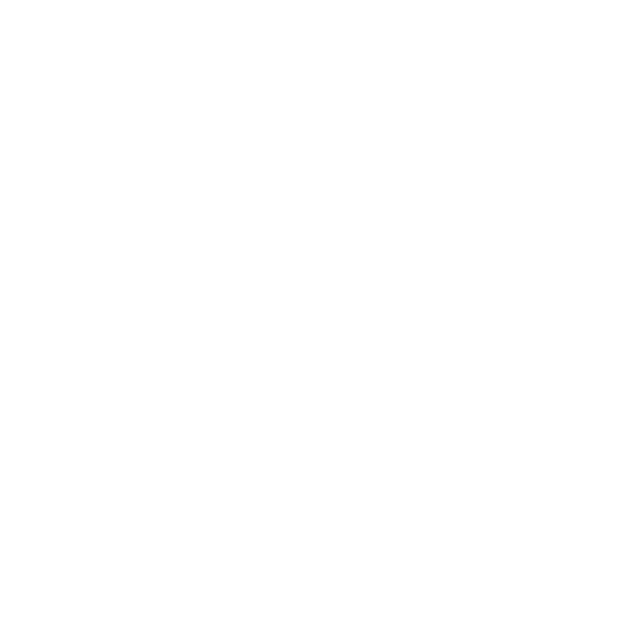
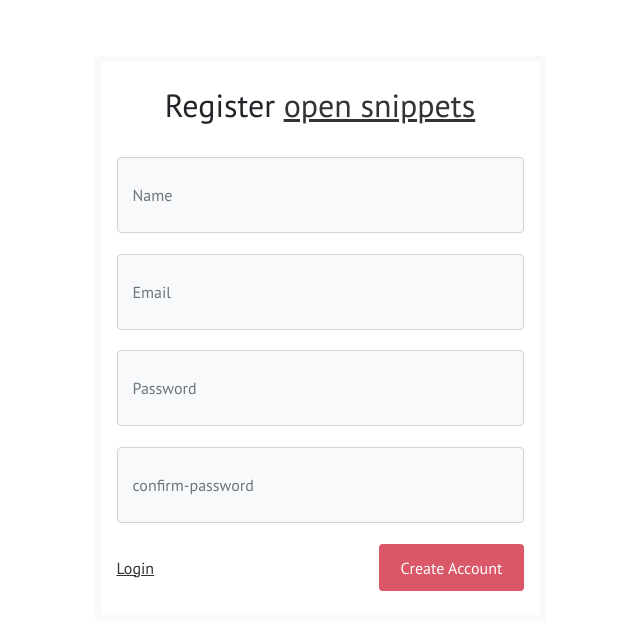
Before and after one commit to gitcoder-23/react18-contentful-api, a React (Create React App) app: page /author/create in a window 1280 px wide. Before the commit this address had no page. Shown: the top 630 px of the page, without its empty margins (320-960 px from the left). Built offline with nearby package versions, Linux system fonts and the light colour scheme.

Commit message:
form ready

```diff
--- a/src/App.js
+++ b/src/App.js
@@ -1,6 +1,7 @@
 // import logo from './logo.svg';
 import { Routes, Route } from 'react-router-dom';
 import './App.css';
+import AuthorCreate from './pages/AuthorCreate';
 import AuthorsList from './pages/AuthorsList';
 import AuthorView from './pages/AuthorView';
 
@@ -10,7 +11,7 @@
       <Routes>
         <Route path="/" element={<AuthorsList />} />
         <Route path="/author/view/:id" element={<AuthorView />} />
-        {/* <Route path="/author/view" element={<AuthorView />} /> */}
+        <Route path="/author/create" element={<AuthorCreate />} />
       </Routes>
     </div>
   );
--- /dev/null
+++ b/src/pages/AuthorCreate.js
@@ -0,0 +1,63 @@
+import React from 'react';
+import './styles.css';
+
+const AuthorCreate = () => {
+  return (
+    <>
+      <div class="container">
+        <div class="row justify-content-center">
+          <div class="col-md-5">
+            <div class="card">
+              <h2 class="card-title text-center">
+                Register <a href="http://opensnippets.com">open snippets</a>
+              </h2>
+              <div class="card-body py-md-4">
+                <form _lpchecked="1">
+                  <div class="form-group">
+                    <input
+                      type="text"
+                      class="form-control"
+                      id="name"
+                      placeholder="Name"
+                    />
+                  </div>
+                  <div class="form-group">
+                    <input
+                      type="email"
+                      class="form-control"
+                      id="email"
+                      placeholder="Email"
+                    />
+                  </div>
+
+                  <div class="form-group">
+                    <input
+                      type="password"
+                      class="form-control"
+                      id="password"
+                      placeholder="Password"
+                    />
+                  </div>
+                  <div class="form-group">
+                    <input
+                      type="password"
+                      class="form-control"
+                      id="confirm-password"
+                      placeholder="confirm-password"
+                    />
+                  </div>
+                  <div class="d-flex flex-row align-items-center justify-content-between">
+                    <a href="#">Login</a>
+                    <button class="btn btn-primary">Create Account</button>
+                  </div>
+                </form>
+              </div>
+            </div>
+          </div>
+        </div>
+      </div>
+    </>
+  );
+};
+
+export default AuthorCreate;
--- a/src/pages/AuthorsList.js
+++ b/src/pages/AuthorsList.js
@@ -47,6 +47,13 @@
         >
           React App Using Contentful Api
         </h1>
+        <button
+          type="button"
+          class="btn btn-primary"
+          onClick={() => navigate('/author/create')}
+        >
+          Add Author
+        </button>
         <table className="table table-striped table-hover mt-5">
           <thead>
             <tr>
--- /dev/null
+++ b/src/pages/styles.css
@@ -0,0 +1,50 @@
+@import url('https://fonts.googleapis.com/css?family=PT+Sans');
+
+body{
+  background: #fff;
+  font-family: 'PT Sans', sans-serif;
+}
+h2{
+  padding-top: 1.5rem;
+}
+a{
+  color: #333;
+}
+a:hover{
+  color: #da5767;
+  text-decoration: none;
+}
+.card{
+  border: 0.40rem solid #f8f9fa;
+  top: 10%;
+}
+.form-control{
+  background-color: #f8f9fa;
+  padding: 20px;
+  padding: 25px 15px;
+  margin-bottom: 1.3rem;
+}
+
+.form-control:focus {
+
+    color: #000000;
+    background-color: #ffffff;
+    border: 3px solid #da5767;
+    outline: 0;
+    box-shadow: none;
+
+}
+
+.btn{
+  padding: 0.6rem 1.2rem;
+  background: #da5767;
+  border: 2px solid #da5767;
+}
+.btn-primary:hover {
+
+
+    background-color: #df8c96;
+    border-color: #df8c96;
+  transition: .3s;
+
+}
```
Also changed, not shown: help.txt.
